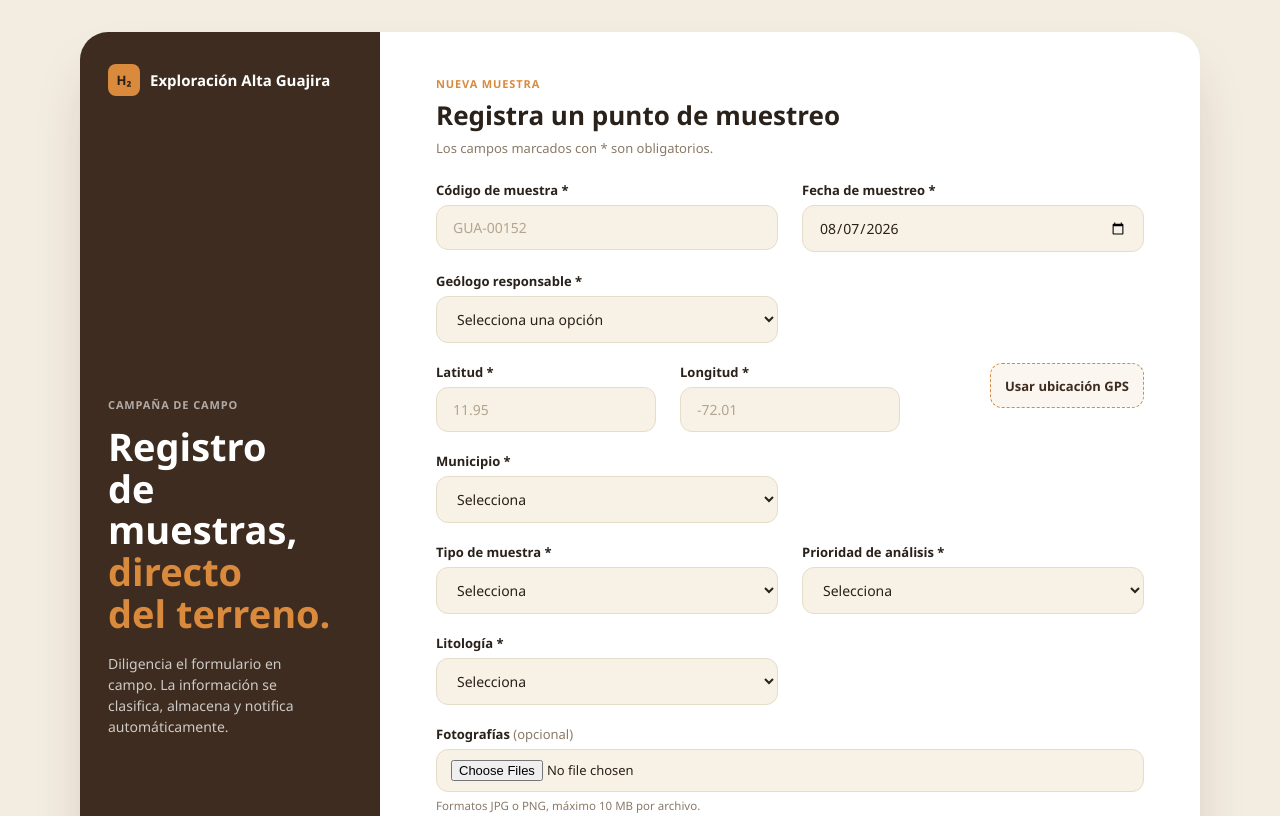
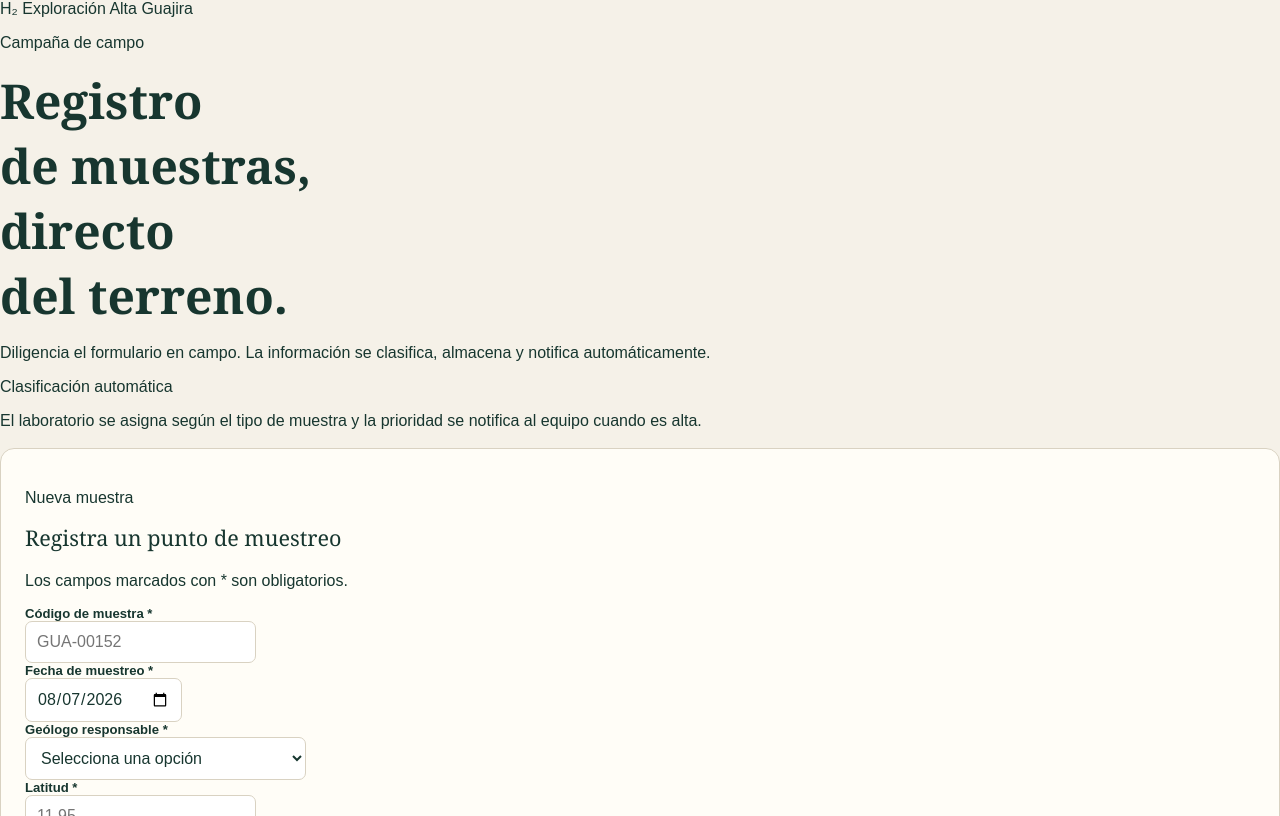
Before and after one commit to yuritrojasmantilla/N8N-Automatizacion-Libreta_Campo, a plain HTML site: page index.html in a window 1280 px wide. Shown: the top 816 px of the page. Drawn offline with Linux system fonts and the light colour scheme.

Commit message:
Refactor CSS variables and styles for consistency

```diff
--- a/style.css
+++ b/style.css
@@ -1,330 +1,148 @@
-:root {
-  --earth: #3d2c1f;
-  --earth-dark: #2a1e15;
-  --ochre: #d98a3d;
-  --page-bg: #f3ece0;
-  --white: #ffffff;
-  --ink: #29211a;
-  --muted: #8a7a68;
-  --border: #e6dcca;
-  --field-bg: #f7f1e6;
-  --radius-lg: 28px;
-  --radius-md: 12px;
-  font-family: 'Segoe UI', -apple-system, BlinkMacSystemFont, Arial, sans-serif;
+:root{--ink: #17362f;
+    --paper: #f5f1e8;
+    --line: #d9d2c2;
+    --accent: #c56c45}
+
+* {
+    box-sizing: border-box
 }
 
-* { box-sizing: border-box; }
-
 body {
-  margin: 0;
-  min-height: 100vh;
-  background: var(--page-bg);
-  display: flex;
-  align-items: center;
-  justify-content: center;
-  padding: 32px;
-  color: var(--ink);
+    margin: 0;
+    background: var(--paper);
+    font-family: Arial,sans-serif;
+    color: var(--ink)
 }
 
-.page {
-  width: 100%;
-  display: flex;
-  justify-content: center;
+main {
+    max-width: 950px;
+    margin: auto;
+    padding: 42px 20px 70px
 }
 
-.card {
-  width: 100%;
-  max-width: 1120px;
-  background: var(--white);
-  border-radius: var(--radius-lg);
-  box-shadow: 0 30px 60px -20px rgba(61, 44, 31, 0.28);
-  display: grid;
-  grid-template-columns: 300px 1fr;
-  overflow: hidden;
+header {
+    display: flex;
+    align-items: end;
+    justify-content: space-between;
+    border-bottom: 2px solid var(--ink);
+    padding-bottom: 22px
 }
 
-/* ---------- Panel izquierdo ---------- */
-
-.side {
-  background: var(--earth);
-  color: var(--white);
-  padding: 32px 28px;
-  display: flex;
-  flex-direction: column;
-  justify-content: space-between;
-  position: relative;
+header p {
+    color: var(--accent);
+    font-size: .75rem;
+    font-weight: bold;
+    letter-spacing: .14em
 }
 
-.brand {
-  display: flex;
-  align-items: center;
-  gap: 10px;
+h1 {
+    font-family: Georgia, serif;
+    font-size: 3rem;
+    margin: 7px 0
 }
 
-.brand-badge {
-  width: 32px;
-  height: 32px;
-  border-radius: 8px;
-  background: var(--ochre);
-  color: var(--earth-dark);
-  font-weight: 700;
-  font-size: 13px;
-  display: flex;
-  align-items: center;
-  justify-content: center;
+header span {
+    background: #dcebd7;
+    padding: 8px 12px;
+    border-radius: 20px;
+    font-size: .82rem
 }
 
-.brand-name {
-  font-weight: 600;
-  font-size: 15px;
+section {
+    margin-top: 18px;
+    padding: 24px;
+    background: #fffdf7;
+    border: 1px solid var(--line);
+    border-radius: 14px
 }
 
-.side-content { margin-top: 48px; }
-
-.eyebrow {
-  text-transform: uppercase;
-  letter-spacing: 0.08em;
-  font-size: 11px;
-  font-weight: 700;
-  color: rgba(255, 255, 255, 0.6);
-  margin: 0 0 14px;
+h2 {
+    font: 1.35rem Georgia,serif;
+    margin: 0 0 20px
 }
 
-.headline {
-  font-size: 38px;
-  line-height: 1.1;
-  font-weight: 700;
-  margin: 0 0 18px;
+.grid {
+    display: grid;
+    grid-template-columns: repeat(3,1fr);
+    gap: 15px
 }
 
-.headline .accent { color: var(--ochre); }
-
-.side-text {
-  font-size: 14px;
-  line-height: 1.5;
-  color: rgba(255, 255, 255, 0.75);
-  max-width: 220px;
-  margin: 0;
+.two {
+    grid-template-columns: 1fr 1fr
 }
 
-.side-footer {
-  display: flex;
-  gap: 10px;
-  align-items: flex-start;
-  padding-top: 20px;
-  border-top: 1px solid rgba(255, 255, 255, 0.12);
+label {
+    display: grid;
+    gap: 7px;
+    font-size: .82rem;
+    font-weight: bold
 }
 
-.dot {
-  width: 8px;
-  height: 8px;
-  border-radius: 50%;
-  background: var(--ochre);
-  margin-top: 5px;
-  flex-shrink: 0;
+input, select, textarea {
+    padding: 11px;
+    border: 1px solid var(--line);
+    border-radius: 7px;
+    background: #fff;
+    font: inherit;
+    color: var(--ink)
 }
 
-.side-footer-title {
-  margin: 0 0 2px;
-  font-size: 13px;
-  font-weight: 600;
+textarea {
+    min-height: 60px;
+    resize: vertical;
+    margin-bottom: 10px;
 }
 
-.side-footer-text {
-  margin: 0;
-  font-size: 12px;
-  line-height: 1.4;
-  color: rgba(255, 255, 255, 0.6);
-  max-width: 210px;
+button {
+    padding: 11px 14px;
+    border: 1px solid var(--ink);
+    border-radius: 7px;
+    background: transparent;
+    color: var(--ink);
+    font-weight: bold;
+    cursor: pointer;
+    margin-top: 14px
 }
 
-/* ---------- Panel derecho ---------- */
-
-.main {
-  padding: 44px 56px 48px;
-  display: flex;
-  flex-direction: column;
+.file {
+    border: 2px dashed #8da184;
+    padding: 22px;
+    text-align: center;
+    color: var(--ink)
 }
 
-.section-label {
-  text-transform: uppercase;
-  letter-spacing: 0.08em;
-  font-size: 11px;
-  font-weight: 700;
-  color: var(--ochre);
-  margin: 0 0 6px;
+.file input {
+    display: none
 }
 
-.section-title {
-  font-size: 26px;
-  font-weight: 700;
-  margin: 0 0 6px;
+.enviar {
+    width: 100%;
+    background: var(--ink);
+    color: #fff;
+    border: 0;
+    font-size: 1rem;
+    padding: 16px
 }
 
-.section-hint {
-  font-size: 13px;
-  color: var(--muted);
-  margin: 0 0 24px;
+.error {
+    color: #a52d26
 }
 
-.form {
-  display: flex;
-  flex-direction: column;
-  gap: 20px;
+.ok {
+    color: #267442
 }
 
-.row {
-  display: grid;
-  grid-template-columns: 1fr 1fr;
-  gap: 24px;
+@media(max-width:700px){
+    header {
+        display: block
+    }
+    header span {
+        display: inline-block
+    }
+    .grid,.two {
+        grid-template-columns: 1fr
+    }
+    h1 {
+        font-size: 2.5rem
+    }
 }
-
-.row-3 { grid-template-columns: 1fr 1fr 1fr; }
-
-.field {
-  display: flex;
-  flex-direction: column;
-  gap: 6px;
-  min-width: 0;
-}
-
-.field.field-other:not([hidden]) {
-  animation: reveal 0.15s ease;
-}
-
-.field[hidden] {
-  display: none;
-}
-
-@keyframes reveal {
-  from { opacity: 0; transform: translateY(-4px); }
-  to { opacity: 1; transform: translateY(0); }
-}
-
-.field label {
-  font-size: 13px;
-  font-weight: 600;
-  color: var(--ink);
-}
-
-.field label .opt {
-  font-weight: 400;
-  color: var(--muted);
-}
-
-.field input,
-.field select,
-.field textarea {
-  font-family: inherit;
-  font-size: 14px;
-  padding: 12px 16px;
-  border-radius: var(--radius-md);
-  border: 1px solid var(--border);
-  background: var(--field-bg);
-  color: var(--ink);
-  outline: none;
-  width: 100%;
-  transition: border-color 0.15s ease, box-shadow 0.15s ease;
-}
-
-.field input[type="file"] {
-  padding: 10px 14px;
-  font-size: 13px;
-}
-
-.field textarea { resize: vertical; min-height: 90px; }
-
-.field input::placeholder,
-.field textarea::placeholder { color: #b3a58f; }
-
-.field input:focus,
-.field select:focus,
-.field textarea:focus {
-  border-color: var(--earth);
-  box-shadow: 0 0 0 3px rgba(61, 44, 31, 0.12);
-}
-
-.field-help {
-  margin: 0;
-  font-size: 11.5px;
-  color: var(--muted);
-}
-
-.geo-btn {
-  font-family: inherit;
-  font-size: 13px;
-  font-weight: 600;
-  padding: 12px 14px;
-  border-radius: var(--radius-md);
-  border: 1px dashed var(--ochre);
-  background: rgba(217, 138, 61, 0.08);
-  color: var(--earth);
-  cursor: pointer;
-  align-self: flex-end;
-  height: 45px;
-  transition: background 0.15s ease;
-}
-
-.geo-btn:hover { background: rgba(217, 138, 61, 0.16); }
-
-.status {
-  margin: 0;
-  min-height: 16px;
-  font-size: 13px;
-}
-
-.status.success { color: #1a7a4c; }
-.status.error { color: #c0392b; }
-
-.submit {
-  display: flex;
-  align-items: center;
-  justify-content: space-between;
-  border: none;
-  background: var(--earth);
-  color: var(--white);
-  font-size: 15px;
-  font-weight: 600;
-  padding: 14px 22px;
-  border-radius: var(--radius-md);
-  cursor: pointer;
-  transition: background 0.15s ease, transform 0.1s ease;
-  margin-top: 4px;
-}
-
-.submit:hover { background: var(--earth-dark); }
-.submit:active { transform: translateY(1px); }
-.submit:disabled { opacity: 0.6; cursor: progress; }
-
-.submit .arrow { font-size: 16px; }
-
-/* ---------- Responsive ---------- */
-
-@media (max-width: 900px) {
-  .row-3 { grid-template-columns: 1fr 1fr; }
-}
-
-@media (max-width: 760px) {
-  .card { grid-template-columns: 1fr; }
-  .side { padding: 24px; }
-  .side-content { margin-top: 24px; }
-  .headline { font-size: 30px; }
-  .main { padding: 28px 22px 32px; }
-  .row, .row-3 { grid-template-columns: 1fr; }
-  .geo-btn { align-self: stretch; }
-}
-
-/* Accesibilidad: foco visible por teclado */
-.submit:focus-visible,
-.geo-btn:focus-visible,
-.field input:focus-visible,
-.field select:focus-visible,
-.field textarea:focus-visible {
-  outline: 2px solid var(--earth);
-  outline-offset: 2px;
-}
-
-/* Respeta preferencia de menos movimiento */
-@media (prefers-reduced-motion: reduce) {
-  .field.field-other:not([hidden]) { animation: none; }
-}
```
